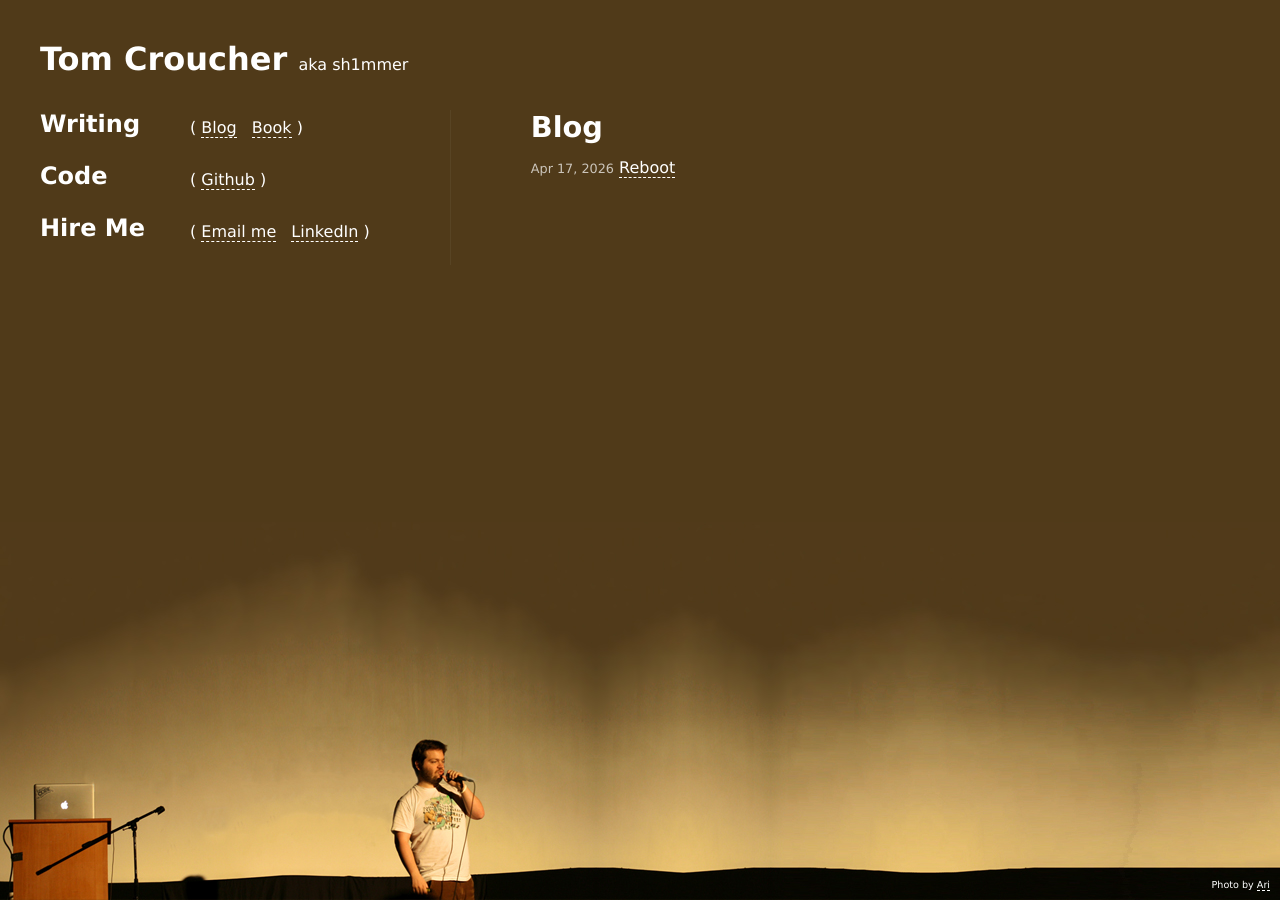
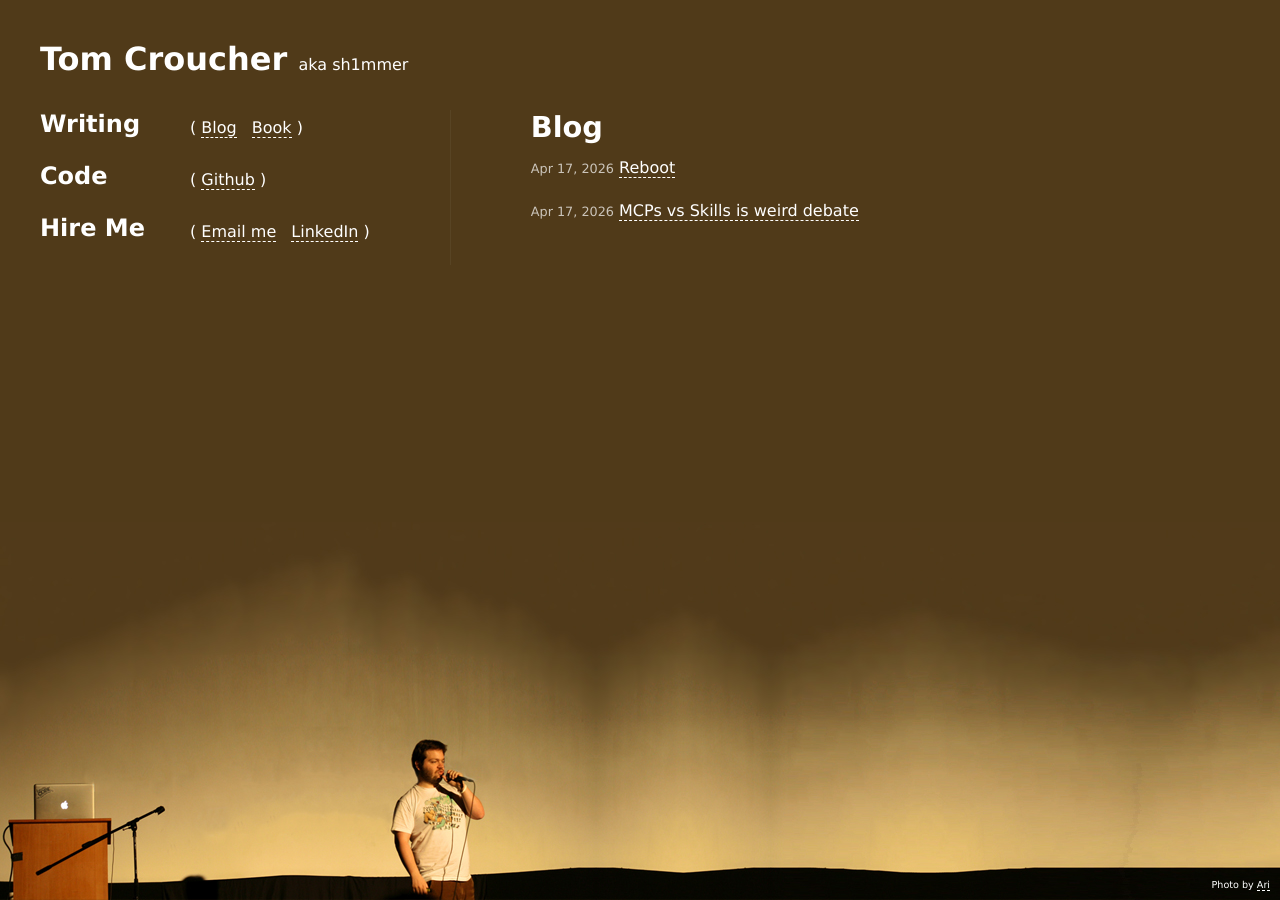
Before and after one commit to sh1mmer/sh1mmer.github.io, a Jekyll site: the page built from blog/index.html, in a window 1280 px wide. Built offline with Jekyll 4.4.1, drawn with Linux system fonts in a browser that asks for light colours; the list of posts is cut into pages by our own code.

Commit message:
strip content to suppress unneeded dividers

```diff
--- a/_layouts/home.html
+++ b/_layouts/home.html
@@ -30,7 +30,8 @@ layout: default
       </div>
     </div>
 
-    {% if content != blank %}
+    {% assign trimmed_content = content | strip %}
+    {% if trimmed_content != "" %}
     <div class="content-col">
       {{ content }}
     </div>
--- /dev/null
+++ b/_posts/2026-04-17-mcp-vs-skills.md
@@ -0,0 +1,5 @@
+---
+layout: post
+title: "MCPs vs Skills is weird debate"
+date: 2026-04-17
+---
```
